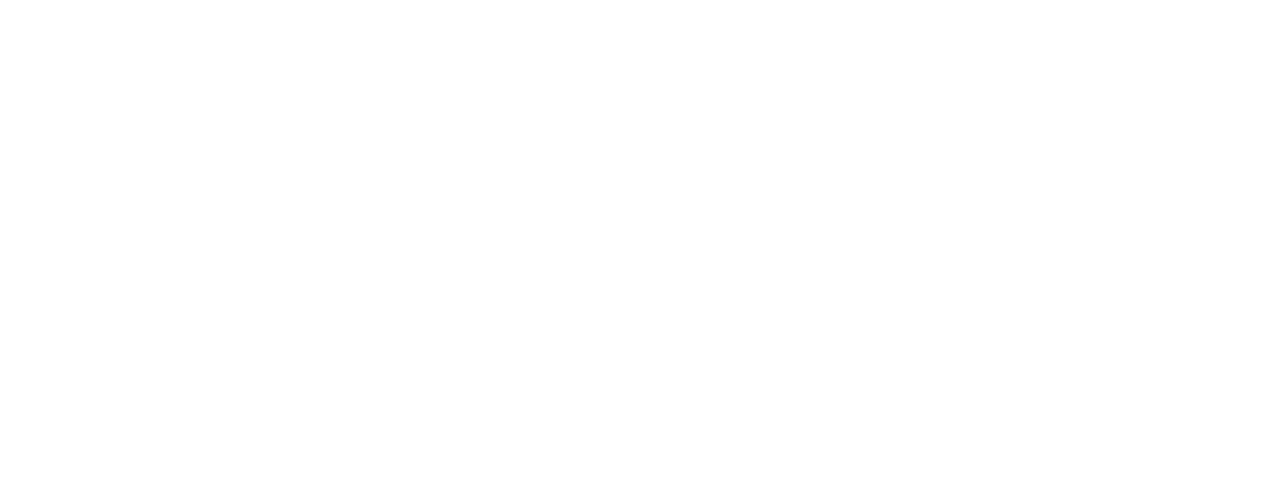
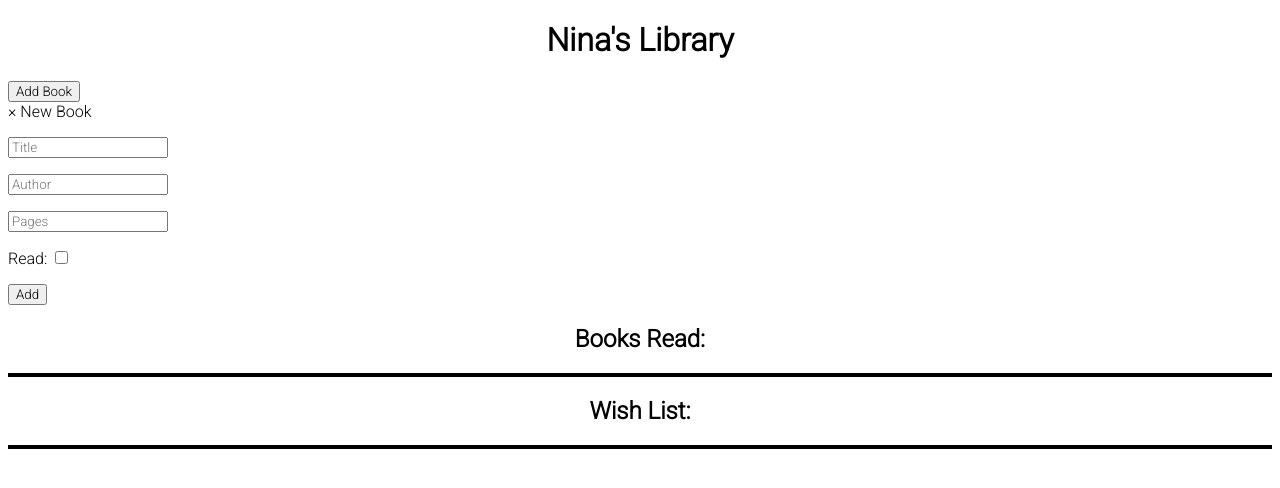
Before and after one commit to Niners321/library, a plain HTML site: page index.html in a window 1280 px wide. Drawn offline with Linux system fonts and the light colour scheme.

Commit message:
fleshing things out

```diff
--- a/index.html
+++ b/index.html
@@ -4,9 +4,50 @@
     <meta charset="UTF-8">
     <meta http-equiv="X-UA-Compatible" content="IE=edge">
     <meta name="viewport" content="width=device-width, initial-scale=1.0">
-    <title>Document</title>
+    <link rel="stylesheet" href="style.css">
+    <link rel="preconnect" href="https://fonts.googleapis.com">
+<link rel="preconnect" href="https://fonts.gstatic.com" crossorigin>
+<link href="https://fonts.googleapis.com/css2?family=Roboto:wght@300&display=swap" rel="stylesheet">
+    <title>Library Project</title>
 </head>
 <body>
+    <h1 class="header">Nina's Library</h1>
+        <div class="addBtn">
+            <button class="addBook">Add Book</button>
+        </div>
+        <div class="popUp">
+            <form id="form" action="/script.js">
+                <span class="close">&times;</span>
+                <ledgend>New Book</ledgend>
+                <div id='textInput'>
+                    <p><input type='text' id='title' name='title' placeholder='Title'></p>
+                    <p><input type='text' id='author' name='author' placeholder='Author'></p>
+                    <p><input type='text' id='pages' name='pages' placeholder='Pages'></p>
+                </div>
+                <div id='checkBox'>
+                    <p><label >Read: </label><input type='checkbox' id='read' name='read' value='yes'></p>
+                </div>
+                <button type='submit' form='form' id='addBtn'>Add</button>
 
+            </form>
+
+        </div>
+
+        <h2>Books Read:</h2>
+        <div class="lib-container">
+
+
+
+        </div>
+
+        <h2>Wish List:</h2>
+
+        <div class="wish-container">
+
+
+        </div>
+
+
+    <script src="Script.js"></script>
 </body>
 </html>
--- a/script.js
+++ b/script.js
@@ -0,0 +1,26 @@
+
+//Book constructor
+class Book{
+    constructor(title, author, pages, status) {
+        this.title = title
+        this.author = author
+        this.pages = pages
+        this.status = status
+    }
+}
+
+//creates book from Book Constructor and adds to library
+let myLibary = [];
+
+function addBookToLibrary() {
+    event.preventDefault();
+
+    newBook = new Book(title, author, pages, status);
+    myLibrary.push(newBook);
+    render();
+
+}
+
+function render() {
+
+}
--- a/style.css
+++ b/style.css
@@ -0,0 +1,15 @@
+*{
+    font-family: 'Roboto', sans-serif;
+}
+
+.header{
+    text-align: center;
+}
+
+h2{
+    text-align: center;
+}
+
+.lib-container, .wish-container{
+    border: 2px solid black;
+}
```
